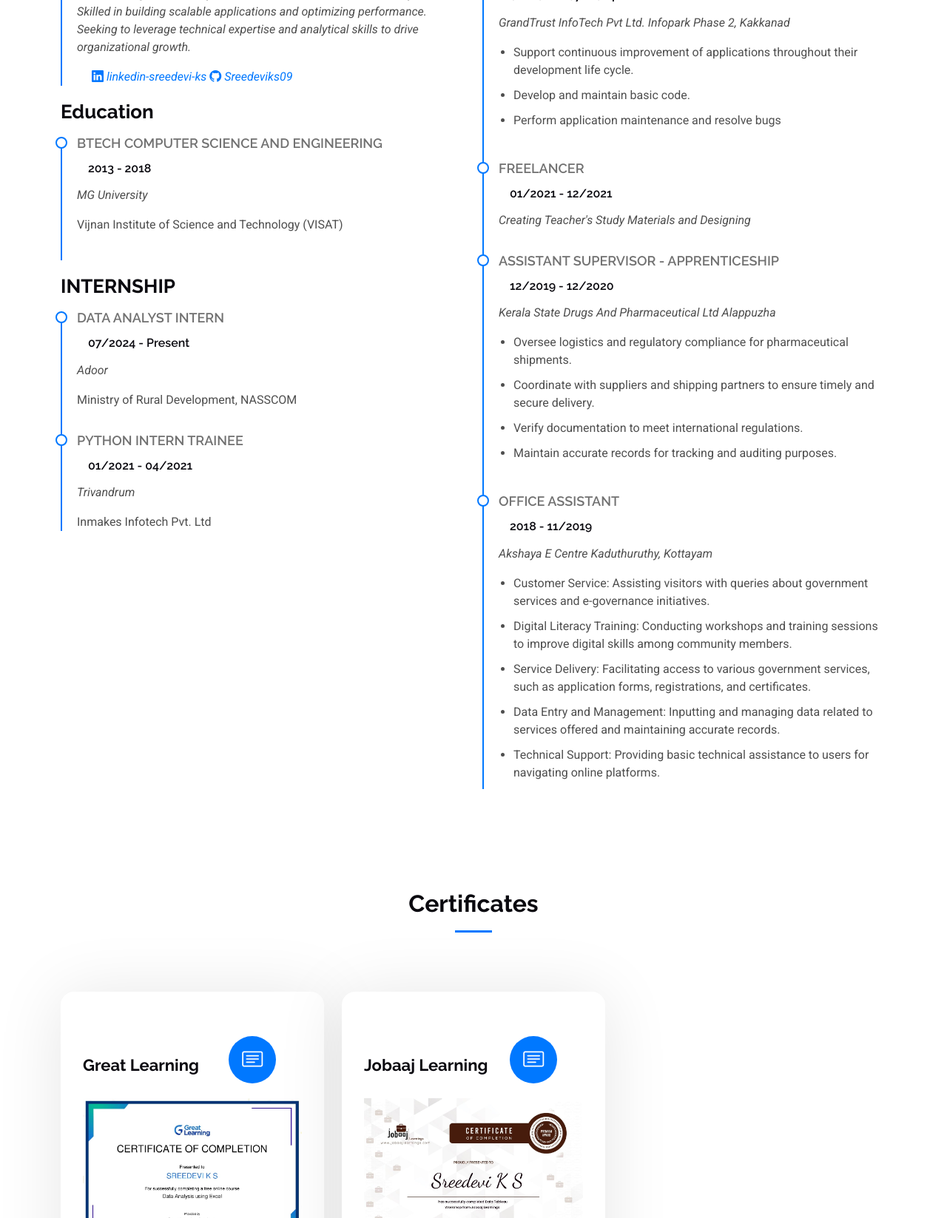
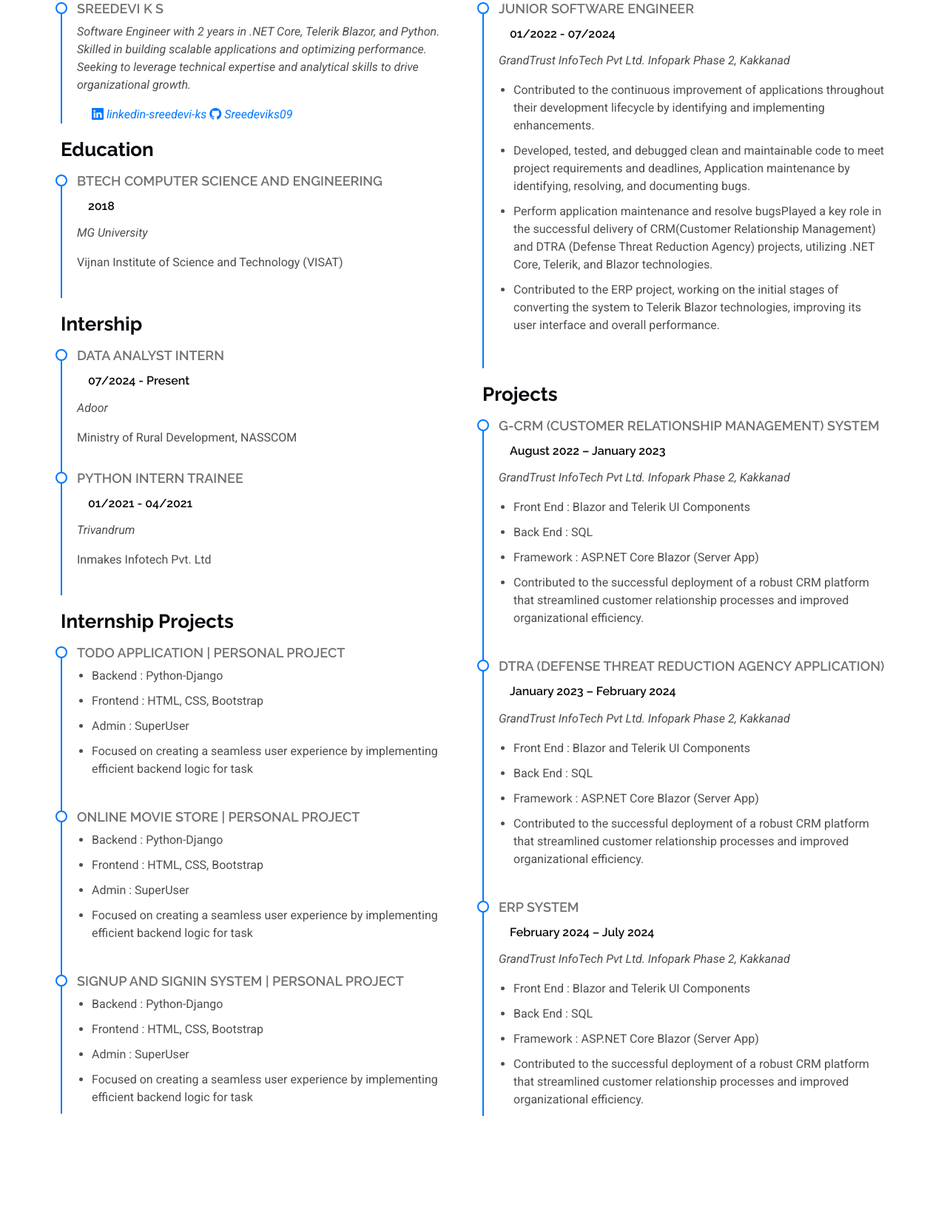
Before and after one commit to Sreedeviks09/Sreedevi_Portfolio, a plain HTML site: page index.html in a window 1280 px wide. Shown: the part 2607-4254 px from the top of the page at 74% size. Drawn offline with Linux system fonts and the light colour scheme.

Commit message:
profile updated

```diff
--- a/index.html
+++ b/index.html
@@ -177,7 +177,7 @@
                                 <div class="progress">
                                     <span class="skill">  Asp.Net Core </span>
                                     <div class="progress-bar-wrap">
-                                        <div class="progress-bar" role="progressbar" aria-valuenow="70"
+                                        <div class="progress-bar" role="progressbar" aria-valuenow="50"
                                              aria-valuemin="0" aria-valuemax="100"></div>
                                     </div>
                                 </div>
@@ -196,14 +196,21 @@
                                 <div class="progress">
                                     <span class="skill"> DJANGO </span>
                                     <div class="progress-bar-wrap">
-                                        <div class="progress-bar" role="progressbar" aria-valuenow="45"
+                                        <div class="progress-bar" role="progressbar" aria-valuenow="70"
                                              aria-valuemin="0" aria-valuemax="100"></div>
                                     </div>
                                 </div>
                                 <div class="progress">
                                     <span class="skill">Telerik Blazor </span>
                                     <div class="progress-bar-wrap">
-                                        <div class="progress-bar" role="progressbar" aria-valuenow="70"
+                                        <div class="progress-bar" role="progressbar" aria-valuenow="50"
+                                             aria-valuemin="0" aria-valuemax="100"></div>
+                                    </div>
+                                </div>
+                                <div class="progress">
+                                    <span class="skill">Bootstrap</span>
+                                    <div class="progress-bar-wrap">
+                                        <div class="progress-bar" role="progressbar" aria-valuenow="50"
                                              aria-valuemin="0" aria-valuemax="100"></div>
                                     </div>
                                 </div>
@@ -219,6 +226,14 @@
                                 </div>
                                 <div class="progress">
                                     <span class="skill"> Visual Studio</span>
+                                    <div class="progress-bar-wrap">
+                                        <div class="progress-bar" role="progressbar" aria-valuenow="70"
+                                             aria-valuemin="0" aria-valuemax="100"></div>
+                                    </div>
+                                </div>
+
+                                <div class="progress">
+                                    <span class="skill"> VS Code</span>
                                     <div class="progress-bar-wrap">
                                         <div class="progress-bar" role="progressbar" aria-valuenow="70"
                                              aria-valuemin="0" aria-valuemax="100"></div>
@@ -328,12 +343,12 @@
                     <h3 class="resume-title"> Education</h3>
                     <div class="resume-item">
                         <h4>Btech Computer Science and Engineering</h4>
-                        <h5>2013 - 2018</h5>
+                        <h5>2018</h5>
                         <p><em>MG University</em></p>
                         <p>Vijnan Institute of Science and Technology (VISAT)</p>
                     </div><!-- Edn Resume Item -->
 
-                    <h3 class="resume-title"> INTERNSHIP</h3>
+                    <h3 class="resume-title">Intership</h3>
                     <div class="resume-item">
                         <h4> Data Analyst Intern</h4>
                         <h5> 07/2024 - Present</h5>
@@ -347,6 +362,49 @@
                         <p><em>Trivandrum</em></p>
                         <p> Inmakes Infotech Pvt. Ltd </p>
                     </div><!-- Edn Resume Item -->
+
+                    <h3 class="resume-title">Internship Projects</h3>
+                    <div class="resume-item">
+                        <h4> TODO Application | Personal Project</h4>
+                        <ul>
+                            <li>Backend : Python-Django
+                            </li>
+                            <li>Frontend : HTML, CSS, Bootstrap
+                            </li>
+                            <li>Admin : SuperUser
+                            </li>
+                            <li>Focused on creating a seamless user experience by implementing efficient backend logic for task
+                             </li>
+                        </ul>
+                    </div><!-- Edn Resume Item -->
+
+                    <div class="resume-item">
+                        <h4> Online Movie Store | Personal Project</h4>
+                        <ul>
+                            <li>Backend : Python-Django
+                            </li>
+                            <li>Frontend : HTML, CSS, Bootstrap
+                            </li>
+                            <li>Admin : SuperUser
+                            </li>
+                            <li>Focused on creating a seamless user experience by implementing efficient backend logic for task
+                             </li>
+                        </ul>
+                    </div><!-- Edn Resume Item -->
+
+                    <div class="resume-item">
+                        <h4> Signup and Signin System | Personal Project</h4>
+                        <ul>
+                            <li>Backend : Python-Django
+                            </li>
+                            <li>Frontend : HTML, CSS, Bootstrap
+                            </li>
+                            <li>Admin : SuperUser
+                            </li>
+                            <li>Focused on creating a seamless user experience by implementing efficient backend logic for task
+                             </li>
+                        </ul>
+                    </div><!-- Edn Resume Item -->
                 </div>
 
                 <div class="col-lg-6" data-aos="fade-up" data-aos-delay="200">
@@ -356,69 +414,74 @@
                         <h5>01/2022 - 07/2024</h5>
                         <p><em>GrandTrust InfoTech Pvt Ltd. Infopark Phase 2, Kakkanad</em></p>
                         <ul>
-                            <li>Support continuous improvement of applications throughout
-                                their development life cycle.
+                            <li>Contributed to the continuous improvement of applications throughout their development lifecycle by identifying
+                                and implementing enhancements.
                             </li>
-                            <li>Develop and maintain basic code.
+                            <li>Developed, tested, and debugged clean and maintainable code to meet project requirements and deadlines,
+                                Application maintenance by identifying, resolving, and documenting bugs.
                             </li>
-                            <li>Perform application maintenance and resolve bugs
+                            <li>Perform application maintenance and resolve bugsPlayed a key role in the successful delivery of CRM(Customer Relationship Management) and DTRA (Defense
+                                Threat Reduction Agency) projects, utilizing .NET Core, Telerik, and Blazor technologies.
                             </li>
+                            <li>Contributed to the ERP project, working on the initial stages of converting the system to Telerik Blazor
+                                technologies, improving its user interface and overall performance.
+                             </li>
                         </ul>
                     </div><!-- Edn Resume Item -->
 
+                    <h3 class="resume-title">Projects</h3>
                     <div class="resume-item">
-                        <h4> FREELANCER</h4>
-                        <h5>01/2021 - 12/2021</h5>
-                        <p><em> Creating Teacher's Study Materials and Designing</em></p>
-
-                    </div><!-- Edn Resume Item -->
-
-                    <div class="resume-item">
-                        <h4> Assistant Supervisor - APPRENTICESHIP</h4>
-                        <h5>12/2019 - 12/2020</h5>
-                        <p><em> Kerala State Drugs And Pharmaceutical Ltd Alappuzha</em></p>
+                        <h4> G-CRM (Customer Relationship Management) System </h4>
+                        <h5> August 2022 – January 2023</h5>
+                        <p><em>GrandTrust InfoTech Pvt Ltd. Infopark Phase 2, Kakkanad</em></p>
                         <ul>
-                            <li> Oversee logistics and regulatory compliance for
-                                pharmaceutical shipments.
+                            <li>Front End : Blazor and Telerik UI Components
                             </li>
-                            <li> Coordinate with suppliers and shipping partners to
-                                ensure timely and secure delivery.
+                            <li>Back End : SQL
                             </li>
-                            <li>Verify documentation to meet international regulations.
+                            <li>Framework : ASP.NET Core Blazor (Server App)
                             </li>
-
-                            <li> Maintain accurate records for tracking and auditing
-                                purposes.
-                            </li>
+                            <li> Contributed to the successful deployment of a robust CRM platform that streamlined customer relationship
+                                processes and improved organizational efficiency.
+                             </li>
                         </ul>
                     </div><!-- Edn Resume Item -->
 
-                    <div class="resume-item">
-                        <h4> OFFICE ASSISTANT </h4>
-                        <h5>2018 - 11/2019</h5>
-                        <p><em> Akshaya E Centre Kaduthuruthy, Kottayam</em></p>
+                     <div class="resume-item">
+                        <h4> DTRA (Defense Threat Reduction Agency Application)</h4>
+                        <h5> January 2023 – February 2024</h5>
+                        <p><em>GrandTrust InfoTech Pvt Ltd. Infopark Phase 2, Kakkanad</em></p>
                         <ul>
-                            <li> Customer Service: Assisting visitors with queries about government services and
-                                e-governance initiatives.
+                            <li>Front End : Blazor and Telerik UI Components
                             </li>
-                            <li> Digital Literacy Training: Conducting workshops and training sessions to improve
-                                digital skills among community members.
+                            <li>Back End : SQL
                             </li>
-                            <li>Service Delivery: Facilitating access to various government services, such as
-                                application forms, registrations, and certificates.
+                            <li>Framework : ASP.NET Core Blazor (Server App)
                             </li>
-                            <li> Data Entry and Management: Inputting and managing data related to services offered and
-                                maintaining accurate records.
+                            <li> Contributed to the successful deployment of a robust CRM platform that streamlined customer relationship
+                                processes and improved organizational efficiency.
+                             </li>
+                        </ul>
+                    </div><!-- Edn Resume Item -->
+
+                     <div class="resume-item">
+                        <h4> ERP System </h4>
+                        <h5> February 2024 – July 2024</h5>
+                        <p><em>GrandTrust InfoTech Pvt Ltd. Infopark Phase 2, Kakkanad</em></p>
+                        <ul>
+                            <li>Front End : Blazor and Telerik UI Components
                             </li>
-                            <li>Technical Support: Providing basic technical assistance to users for navigating online
-                                platforms.
+                            <li>Back End : SQL
                             </li>
+                            <li>Framework : ASP.NET Core Blazor (Server App)
+                            </li>
+                            <li> Contributed to the successful deployment of a robust CRM platform that streamlined customer relationship
+                                processes and improved organizational efficiency.
+                             </li>
                         </ul>
                     </div><!-- Edn Resume Item -->
                 </div>
-
             </div>
-
         </div>
 
     </section><!-- /Resume Section -->
```
